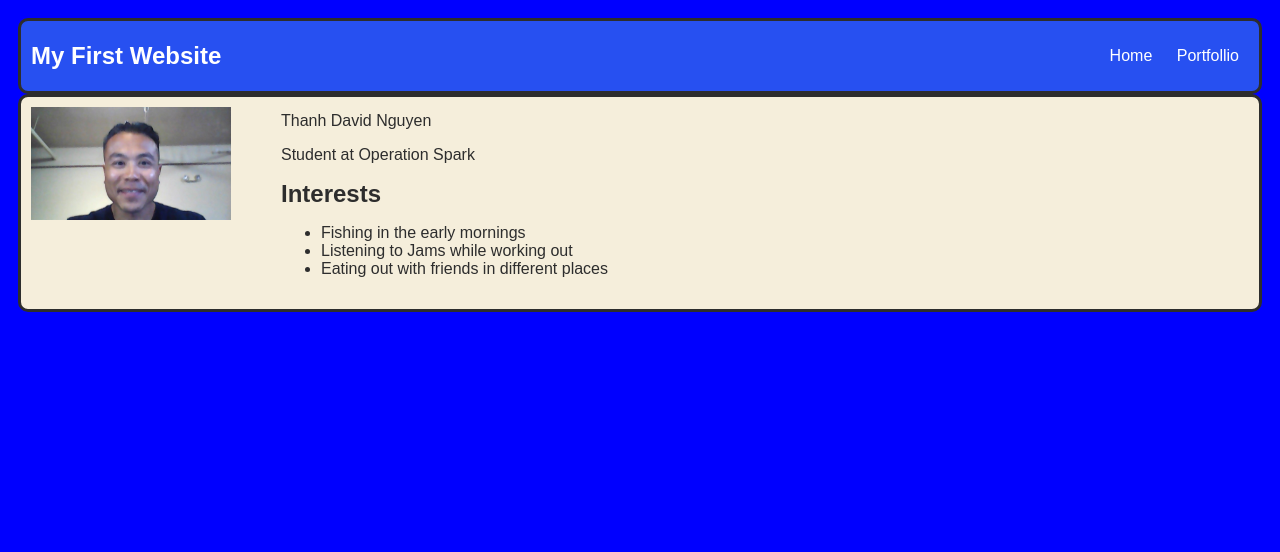
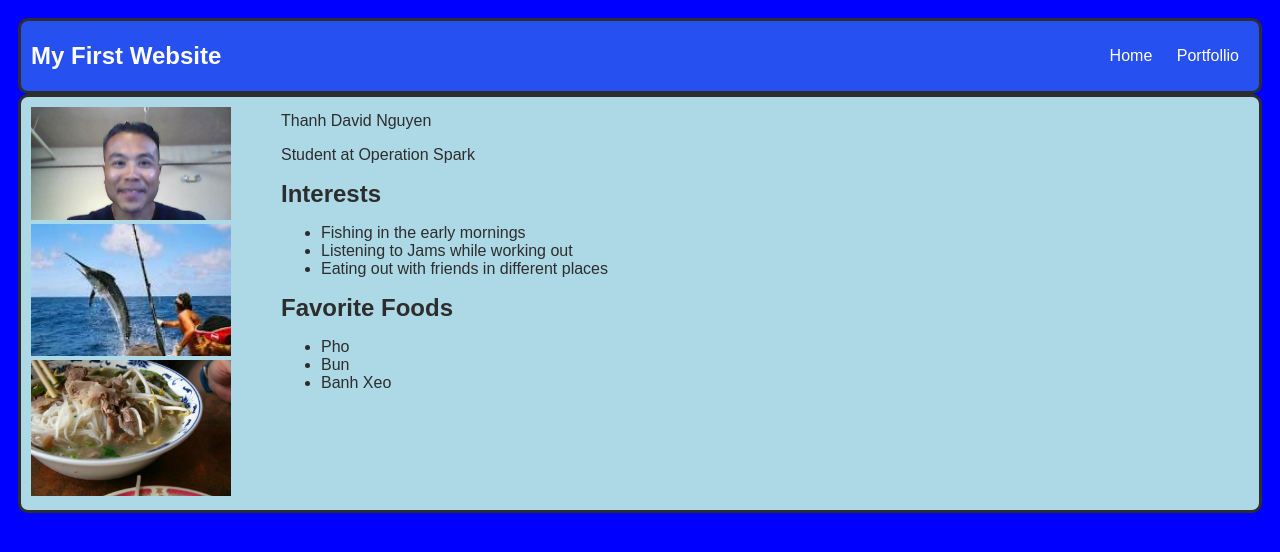
Before and after one commit to tdavidng811/tdavidng811.github.io, a plain HTML site: page index.html in a window 1280 px wide. Drawn offline with Linux system fonts and the light colour scheme.

Commit message:
A basic website

```diff
--- a/index.html
+++ b/index.html
@@ -48,7 +48,7 @@
 
             /* main container area beneath menu */
             main {
-                background: rgb(245, 238, 219);
+                background-color:lightblue;
                 display: flex;
                 border:solid;
                 border-radius: 10px;
@@ -83,6 +83,10 @@
             <main>
                 <div class = "sidebar">
                     <img src="thanh.jpg">
+                    <br>
+                    <img src="fishing.jpg">
+                    <br>
+                    <img src="pho.jpg">
                 </div>
                 <div class = "content">
                     <h>Thanh David Nguyen</h1>
@@ -94,6 +98,12 @@
                             <li>Listening to Jams while working out</li>
                             <li>Eating out with friends in different places</li>
                         </ul>
+                        <header>Favorite Foods</header>
+                        <ul>
+                            <li>Pho</li>
+                            <li>Bun</li>
+                            <li>Banh Xeo</li>
+                        </ul>
                     </section>
 
 
```
Also changed, not shown: fishing.jpg (added), pho.jpg (added).
